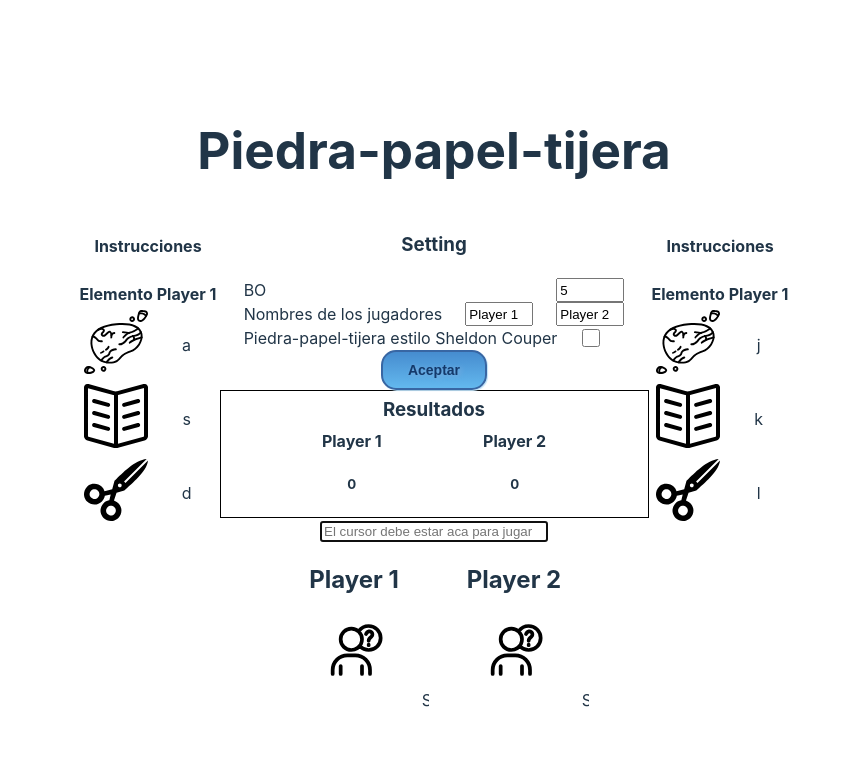
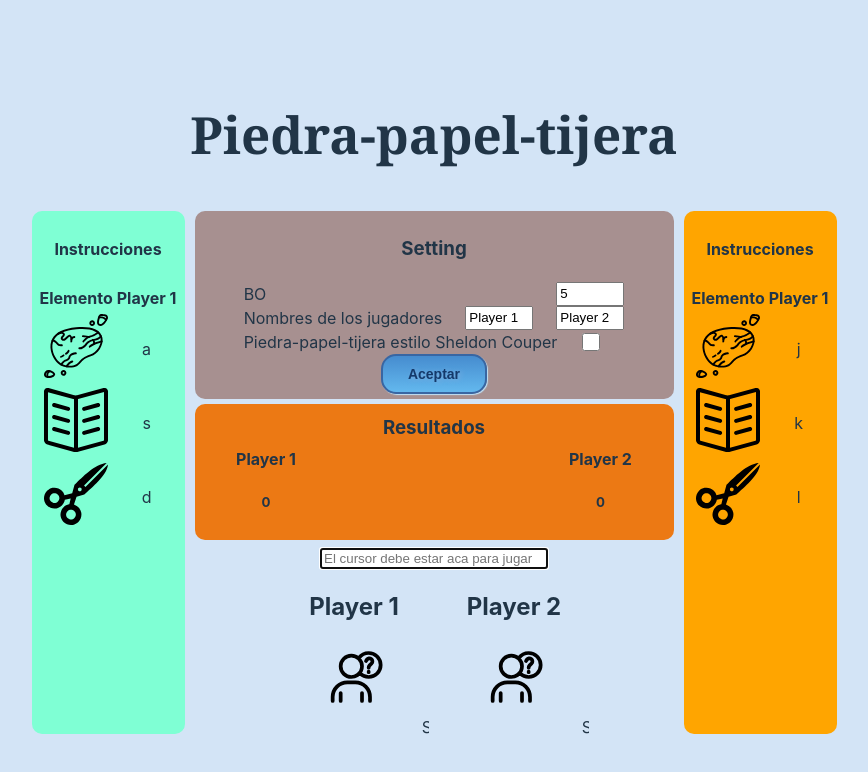
Before and after one commit to Fedeprenollio/piedra-papel-tijera, a React (Vite) app: page / in a window 1280 px wide. Shown: the top 772 px of the page, without its empty margins (206-1074 px from the left). Built offline with nearby package versions, Linux system fonts and the light colour scheme.

Commit message:
add moods

```diff
--- a/src/App.css
+++ b/src/App.css
@@ -73,7 +73,10 @@ width: 220px;
 }
 
 .results{
-  border: 1px solid black;
+  background-color: rgb(236, 121, 20);
+  border-radius: 10px;
+  padding: 5px;
+  margin: 5px;
 }
 
 .results h3{
@@ -202,3 +205,15 @@ font-size: 15px;
   flex-direction: row;
   justify-content: space-between;
  }
+
+
+
+ .title{
+  display: flex;
+  flex-direction: row;
+  align-items: center;
+  justify-content: center;
+  font-family: Georgia, 'Times New Roman', Times, serif;
+  margin: 5px;
+  padding: 5px;
+ }
--- a/src/App.jsx
+++ b/src/App.jsx
@@ -13,6 +13,7 @@ import ScoreMoves from './components/ScoreMoves'
 import { IconAtom } from './elements/Icons'
 import { getResult } from './logic/services/getResult'
 import { getElement } from './logic/services/getElement'
+import { MoodPlayers } from './components/MoodPlayers'
 export const WINNER_PLAYER1_COMBOS = [
   'al', // piedra a tijera
   'sj', // papel a piedra
@@ -213,7 +214,11 @@ function App () {
 
   return (
     <>
-      <h1>Piedra-papel-tijera {setting.estiloSheldon && <div><IconAtom/></div> }</h1>
+    <div className='title'>
+      <h1 >Piedra-papel-tijera</h1>
+      {setting.estiloSheldon && <div><IconAtom/></div> }
+    </div>
+
       <div className="container">
         <Insctructions setting={setting} player="p1" />
         <div className="game">
@@ -251,6 +256,7 @@ function App () {
 
         <Insctructions setting={setting} player="p2" />
       </div>
+
     </>
   )
 }
--- a/src/components/Insctructions.jsx
+++ b/src/components/Insctructions.jsx
@@ -1,11 +1,12 @@
 /* eslint-disable react/prop-types */
 import React from 'react'
 import { IconPaper, IconSissor, IconSpock, IconStone, Snake } from '../elements/Icons'
+import "./Instructions.css"
 
 export const Insctructions = ({ setting, player }) => {
   return (
-    <div className='insctructions insctructions-player1'>
-    <div>
+    <div className={ player === 'p1' ? 'insctructions container-p1' : 'insctructions container-p2' }>
+
       <h4>Instrucciones</h4>
       <table>
         <thead>
@@ -45,7 +46,7 @@ export const Insctructions = ({ setting, player }) => {
           }
       </tbody>
       </table>
-    </div>
+
   </div>
   )
 }
--- /dev/null
+++ b/src/components/Instructions.css
@@ -0,0 +1,13 @@
+.insctructions{
+    border-radius: 10px;
+    padding: 5px;
+    margin: 5px;
+}
+
+.container-p1{
+    background-color: aquamarine;
+}
+
+.container-p2{
+    background-color: orange;
+}
--- /dev/null
+++ b/src/components/MoodPlayers.css
@@ -0,0 +1,58 @@
+
+.container-mood
+{
+    position: relative;
+    /* height: 200px; Altura del contenedor */
+    width: 100px;
+    overflow: hidden; /* Ocultar cualquier contenido que se desborde */
+
+
+
+}
+  .mood {
+    position: absolute;
+    bottom: 0;
+    left: 50%;
+    transform: translateX(-50%);
+   width: 100px;
+    /* background-color: red; */
+    /* animation: ascend 2s ease; */
+    animation: slidein 3s linear  alternate ;
+
+  }
+
+/* .player-one-mood{
+    top: 80%;
+    left: 10%;
+    border: 1px solid rgb(255, 0, 81);
+} */
+.player-two {
+  top: 100%;
+    right: 0%;
+}
+
+
+
+  /* @keyframes ascend {
+    0% {
+        opacity: 1;
+        transform: translateX(-50%) translateY(0);
+      }
+      100% {
+        opacity: 0;
+        transform: translateX(-50%) translateY(-50px);
+      }
+  }
+   */
+
+  @keyframes slidein {
+    from {
+      margin-left: 100%;
+      /* width: 300%; */
+    }
+
+    to {
+      margin-left: 0%;
+      /* width: 100%; */
+    }
+  }
--- /dev/null
+++ b/src/components/MoodPlayers.jsx
@@ -0,0 +1,82 @@
+/* eslint-disable react/prop-types */
+import React, { useEffect, useState } from 'react'
+import './MoodPlayers.css'
+import { IconOneToLooser, IconOneToWinner } from '../elements/IconMoods'
+
+export const MoodPlayers = ({ parcialResult, setting, theWinnerIs }) => {
+  const [moodIconOne, setMoodIconOne] = useState(null)
+  const [moodIconTwo, setMoodIconTwo] = useState(null)
+
+  useEffect(() => {
+    if (theWinnerIs) return
+    console.log('theWinnerIs', theWinnerIs)
+
+    if (parcialResult.player1 > 3 && parcialResult.player2 === 0) {
+      setMoodIconOne(<IconOneToWinner/>)
+      setTimeout(() => {
+        setMoodIconOne(null)
+      }, 2000)
+      return
+    }
+
+    if (Math.ceil(setting.bo / 2) - parcialResult.player1 === 1) {
+      setMoodIconOne(<IconOneToWinner/>)
+      setMoodIconTwo(<IconOneToLooser/>)
+      setTimeout(() => {
+        setMoodIconOne(null)
+        setMoodIconTwo(null)
+      }, 2000)
+    }
+  }, [parcialResult, theWinnerIs, setting])
+
+  useEffect(() => {
+    if (theWinnerIs) return
+    console.log('theWinnerIs', theWinnerIs)
+
+    if (Math.ceil(setting.bo / 2) - parcialResult.player2 === 1 && parcialResult.player2 === parcialResult.player1) {
+      setMoodIconTwo('ICNO DE MIERDO')
+      setMoodIconOne('MIERDO')
+      setTimeout(() => {
+        setMoodIconOne(null)
+        setMoodIconTwo(null)
+      }, 2000)
+      return
+    }
+
+    if (parcialResult.player2 > 3 && parcialResult.player1 === 0) {
+      setMoodIconTwo(<IconOneToWinner/>)
+      setTimeout(() => {
+        setMoodIconTwo(null)
+      }, 2000)
+      return
+    }
+    if (Math.ceil(setting.bo / 2) - parcialResult.player2 === 1) {
+      setMoodIconTwo(<IconOneToWinner/>)
+      setMoodIconOne(<IconOneToLooser/>)
+      setTimeout(() => {
+        setMoodIconOne(null)
+        setMoodIconTwo(null)
+      }, 2000)
+    }
+  }, [parcialResult, theWinnerIs, setting])
+
+  return (
+    <div style={{ display: 'flex' }} >
+      <div className="container-mood">
+            <div className="player-one-mood mood">
+                    {moodIconOne}
+
+            </div>
+
+      </div>
+
+      <div className="container-mood">
+            <div className="player-two-mood mood">
+                    {moodIconTwo}
+
+            </div>
+
+      </div>
+    </div>
+  )
+}
--- a/src/components/ScoreBoard.jsx
+++ b/src/components/ScoreBoard.jsx
@@ -1,6 +1,7 @@
 /* eslint-disable react/prop-types */
 import React from 'react'
 import { MoodsPlayer1 } from './MoodsPlayer1'
+import { MoodPlayers } from './MoodPlayers'
 
 export const ScoreBoard = ({ allLettersPlayers, setting, parcialResult, handleReset, theWinnerIs }) => {
   return (
@@ -12,7 +13,7 @@ export const ScoreBoard = ({ allLettersPlayers, setting, parcialResult, handleRe
         <h4>{setting.namePlayer1}  </h4>
         <h5><b>{parcialResult.player1}</b></h5>
       </div>
-        <MoodsPlayer1 parcialResult={parcialResult}/>
+      <MoodPlayers parcialResult={parcialResult} setting={setting} theWinnerIs={theWinnerIs}/>
       <div >
         <h4> {setting.namePlayer2} </h4>
         <h5><b>{parcialResult.player2}</b> </h5>
--- /dev/null
+++ b/src/components/Setting.css
@@ -0,0 +1,6 @@
+.setting{
+    background-color: rgb(167, 144, 144);
+    border-radius: 10px;
+    margin: 5px;
+    padding: 5px;
+}
--- a/src/components/Setting.jsx
+++ b/src/components/Setting.jsx
@@ -1,5 +1,6 @@
 /* eslint-disable react/prop-types */
 import React from 'react'
+import './Setting.css'
 
 export const Setting = ({ setting, handleSetting, error }) => {
   return (
--- a/src/components/UpScoring.css
+++ b/src/components/UpScoring.css
@@ -1,8 +1,3 @@
-/* .contaiener-upScoring{
-    position: absolute;
-    display: flex;
-    flex-direction: row;
-} */
 
 .participant {
     position: relative;
--- a/src/index.css
+++ b/src/index.css
@@ -29,6 +29,7 @@ body {
   place-items: center;
   min-width: 320px;
   min-height: 100vh;
+  background-color: #d3e4f6;
 }
 
 h1 {
```
Also changed, not shown: src/components/ScoreMoves.jsx (+2 -5 lines), public/logo.png (added).
